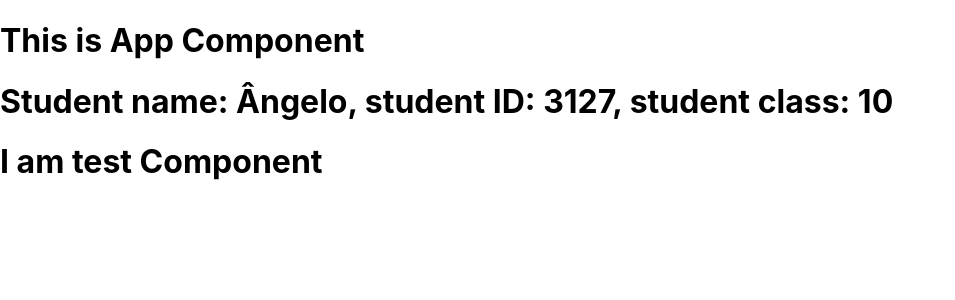
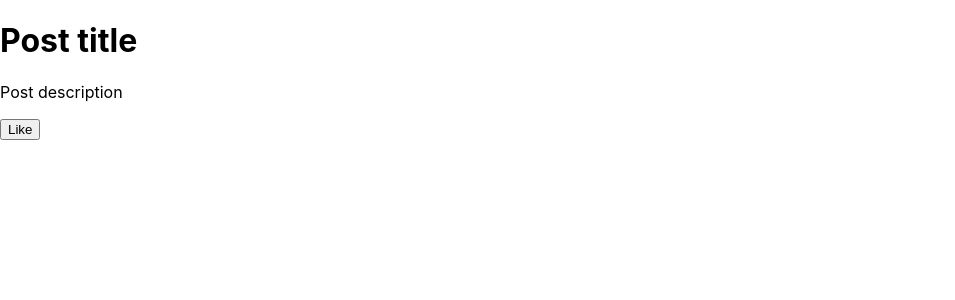
Before and after one commit to AngeloDias/hello-react, a React (Create React App) app: page / in a window 1280 px wide. Shown: the top 300 px of the page, without its empty margins (0-955 px from the left). Built offline with nearby package versions, Linux system fonts and the light colour scheme.

Commit message:
feat: handling simple event

```diff
--- a/src/App.js
+++ b/src/App.js
@@ -5,9 +5,7 @@ import TestComponent from './testComponent';
 function App() {
   return (
     <div className="App">
-      <h1>This is App Component</h1>
       <ClassComponent />
-      <TestComponent />
     </div>
   );
 }
--- a/src/classComponent.js
+++ b/src/classComponent.js
@@ -2,15 +2,21 @@ import React, { Component } from 'react'
 
 export default class classComponent extends Component {
     state = {
-        name: 'Ângelo',
-        id: '3127',
-        class: '10'
+        title: 'Post title',
+        desc: 'Post description',
+        tag: 'Post tag'
+    }
+
+    likeFunction = (event) => {
+        console.log('Uol, você gostou da publicação!')
     }
 
     render() {
         return(
             <div>
-                <h1>Student name: {this.state.name}, student ID: {this.state.id}, student class: {this.state.class}</h1>
+                <h1>{this.state.title}</h1>
+                <p>{this.state.desc}</p>
+                <button onClick={this.likeFunction}>Like</button>
             </div>
         )
     }
```
